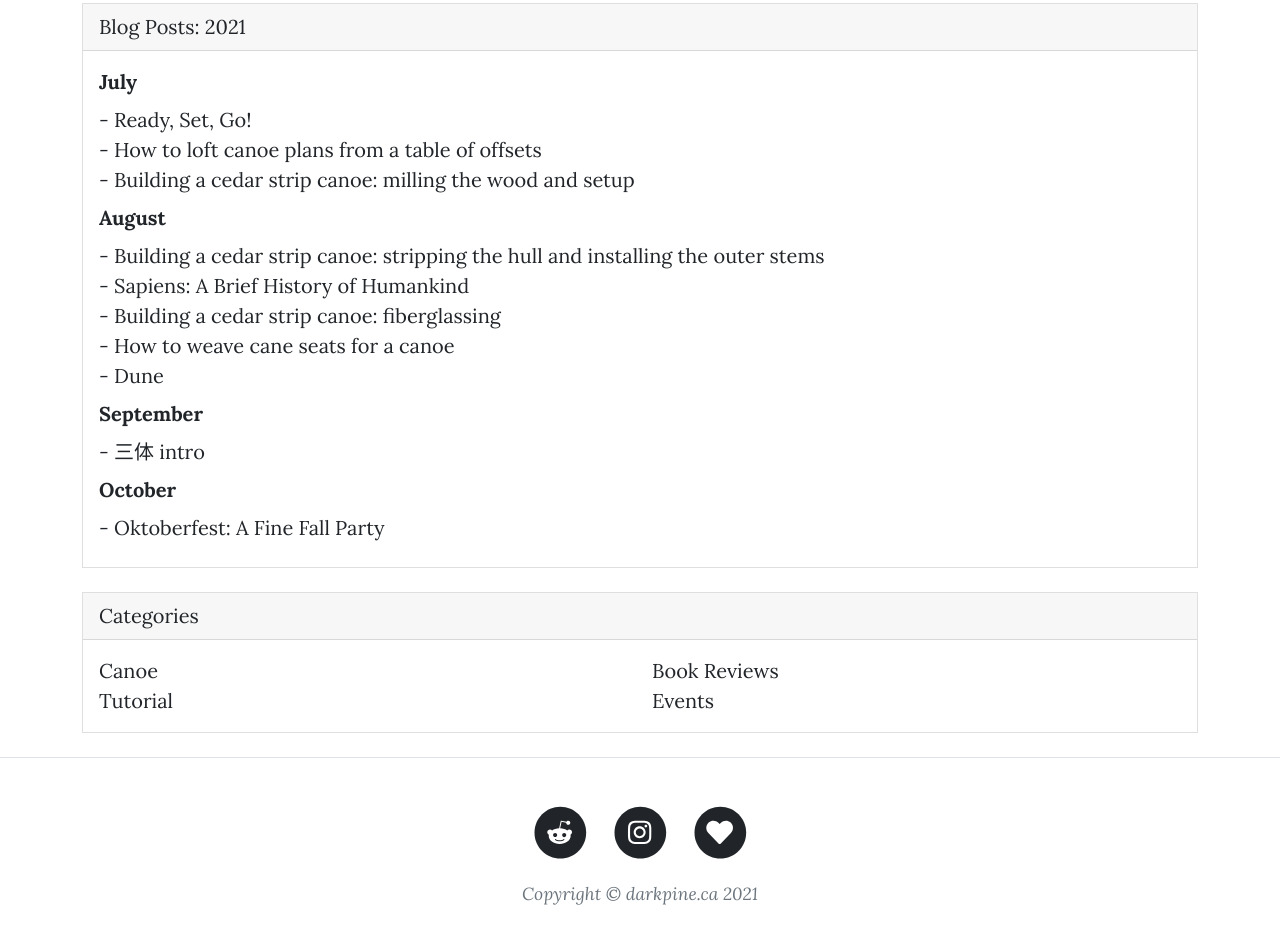
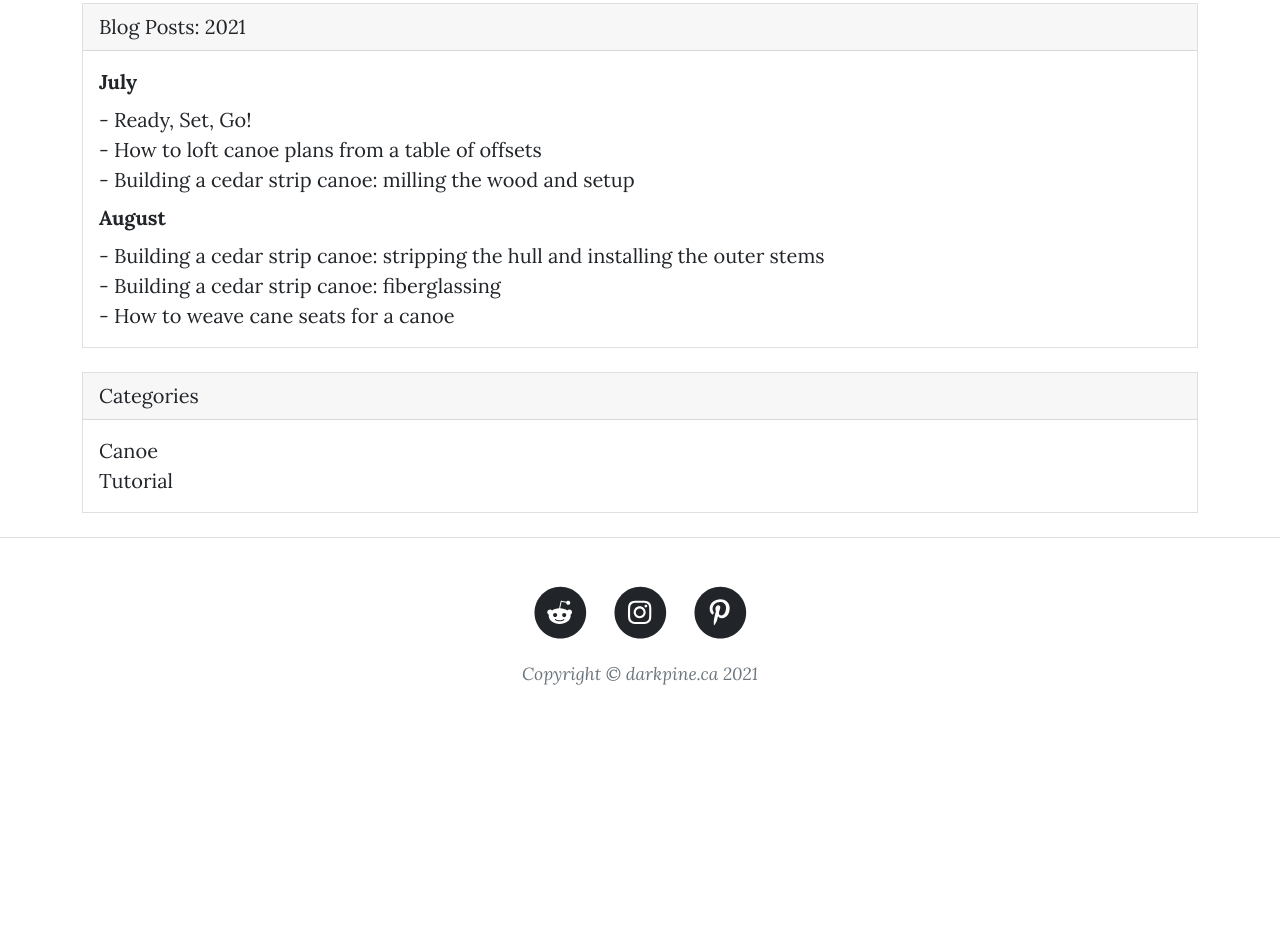
Before and after one commit to dark-pine/dark-pine.github.io, a plain HTML site: page index.html in a window 1280 px wide. Shown: the part 604-1548 px from the top of the page. After the commit the page ends 1340 px from the top, so only its background shows below. Drawn offline with nearby package versions, Linux system fonts and the light colour scheme.

Commit message:
Remove some blog posts.

```diff
--- a/components/footer.html
+++ b/components/footer.html
@@ -21,10 +21,10 @@
                         </a>
                     </li>
                     <li class="list-inline-item">
-                        <a href="https://www.instagram.com/reich.steve/">
+                        <a href="https://www.pinterest.ca/darkpine/">
                             <span class="fa-stack fa-lg">
                                 <i class="fas fa-circle fa-stack-2x"></i>
-                                <i class="fas fa-heart fa-stack-1x fa-inverse"></i>
+                                <i class="fab fa-pinterest-p fa-stack-1x fa-inverse"></i>
                             </span>
                         </a>
                     </li>
--- a/components/sidebar.html
+++ b/components/sidebar.html
@@ -20,17 +20,17 @@
         </ul>
         <ul class="list-unstyled mb-0"> <div class="fs-5 mb-2"><b>August</b></div>
             <li><a href=/blog/2021/08/06/building-a-cedar-strip-canoe-stripping-the-hull-and-installing-the-outer-stems.html>- Building a cedar strip canoe: stripping the hull and installing the outer stems</a></li>
-            <li><a href=/blog/2021/08/10/book-review-sapiens-a-brief-history-of-humankind.html>- Sapiens: A Brief History of Humankind</a></li>
+            <!-- <li><a href=/blog/2021/08/10/book-review-sapiens-a-brief-history-of-humankind.html>- Sapiens: A Brief History of Humankind</a></li> -->
             <li><a href=/blog/2021/08/12/building-a-cedar-strip-canoe-fiberglassing.html>- Building a cedar strip canoe: fiberglassing</a></li>
             <li><a href=/blog/2021/08/15/how-to-weave-cane-seats-for-a-canoe.html>- How to weave cane seats for a canoe</a></li>
-            <li class="mb-2"><a href=/blog/2021/08/22/book-review-dune.html>- Dune</a></li>
+            <!-- <li class="mb-2"><a href=/blog/2021/08/22/book-review-dune.html>- Dune</a></li> -->
         </ul>
-        <ul class="list-unstyled mb-0"> <div class="fs-5 mb-2"><b>September</b></div>
+        <!-- <ul class="list-unstyled mb-0"> <div class="fs-5 mb-2"><b>September</b></div>
             <li class="mb-2"><a href=/blog/2021/09/11/san-ti-intro.html>- 三体 intro</a></li>
         </ul>
         <ul class="list-unstyled mb-0"> <div class="fs-5 mb-2"><b>October</b></div>
             <li class="mb-2"><a href=/blog/2021/10/18/oktoberfest-a-fine-fall-party.html>- Oktoberfest: A Fine Fall Party</a></li>
-        </ul>
+        </ul> -->
     </div>
 </div>
 <!-- Categories widget-->
@@ -47,8 +47,8 @@
             </div>
             <div class="col-sm-6">
                 <ul class="list-unstyled mb-0">
-                    <li><a href="/categories/bookReview.html">Book Reviews</a></li>
-                    <li><a href="/categories/event.html">Events</a></li>
+                    <!-- <li><a href="/categories/bookReview.html">Book Reviews</a></li> -->
+                    <!-- <li><a href="/categories/event.html">Events</a></li> -->
                     <!-- <li><a href="#!">Food</a></li> -->
                 </ul>
             </div>
```
